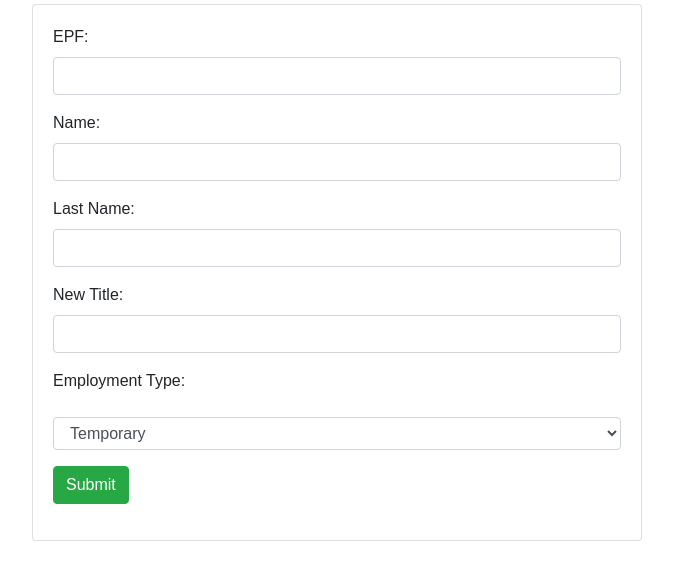
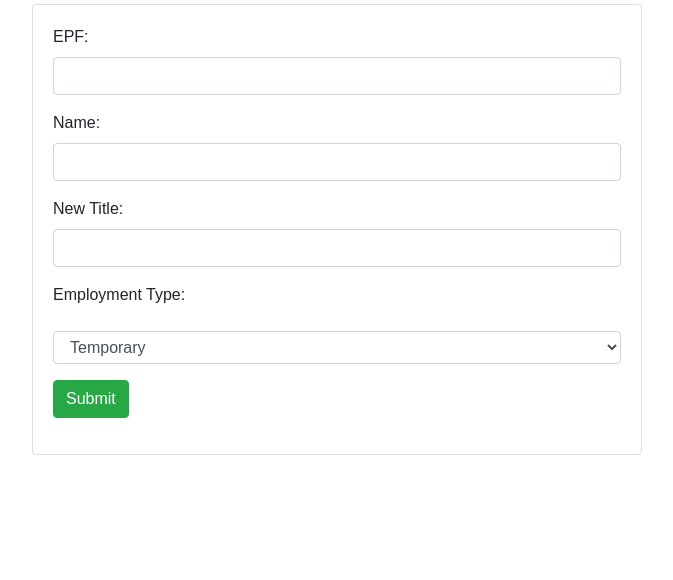
Before and after one commit to Mithila-Panagoda/ITPtheOceanColombo, a Django app: page /Promotion/updateEmp/ in a window 1280 px wide. Shown: the part 186-766 px from the top of the page, without its empty margins (303-976 px from the left). Run offline with Django 3.2, Linux system fonts and the light colour scheme; some libraries are stand-ins or nearby versions.

```diff
--- a/theOceanColombo/Employee/views.py
+++ b/theOceanColombo/Employee/views.py
@@ -107,6 +107,7 @@ def getempdata():
 
     final_data= zip(list_empepf,list_empFname,list_empLname,list_nic,list_title,list_Emptype,list_email,list_adrs,list_phone,list_EmergCont)
     return final_data
+
 #delete Employee data
 def deleteEmp(request):
         firebase = pyrebase.initialize_app(firebaseconfig)
--- a/theOceanColombo/templates/UpdatePromo.html
+++ b/theOceanColombo/templates/UpdatePromo.html
@@ -39,10 +39,6 @@
        class="form-control" name="firstName" size="50" />
      </div>
      <div class="form-group">
-      <label>Last Name: </label> <input type="text"
-       class="form-control" name="lastName" size="50" />
-     </div>
-     <div class="form-group">
       <label>New Title: </label> <input type="text"
        class="form-control" name="Title" size="50" />
        </div>
--- a/theOceanColombo/templates/ViewEmployee.html
+++ b/theOceanColombo/templates/ViewEmployee.html
@@ -16,7 +16,7 @@
       <a href="{% static '../Promotion/updatePromo/'%}">Promotion</a>
       <a href="{% static '../Employee/viewEmployee/'%}">Employee</a>
 
-    <input type="text" placeholder="Search..">
+    <input type="text" placeholder="Search">
   </div>
   <br>
    <form class="newEmp" action="/Employee/HireNew/">
@@ -26,7 +26,7 @@
       <button class="btn2">Generate Report</button>
       <br><br><br><br>
       <form class="srch" action="/searchEmployee/">
-        <input type="text" placeholder="Search.." name="search">
+        <input type="text" placeholder="Search" name="search">
         <button type="submit"><i class="fa fa-search"></i></button>
       </form>
 <h2>Manage Employees</h2>
```
